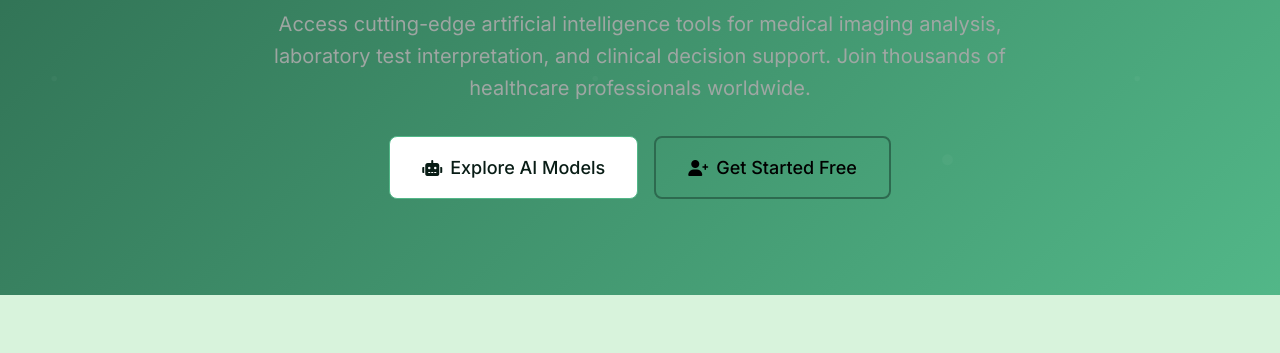
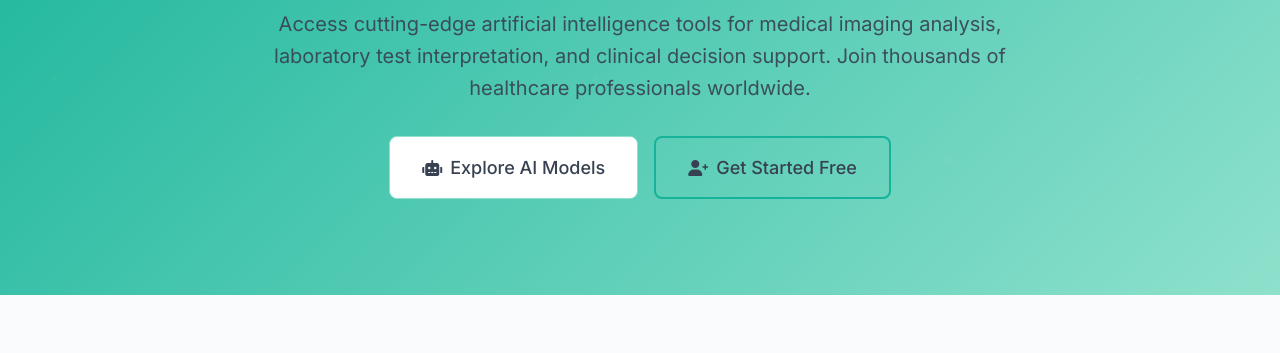
Before and after one commit to omarAbdelaal1/E-Doc, a website: page index.html in a window 1280 px wide. Shown: the part 331-684 px from the top of the page. Drawn offline with Linux system fonts and the light colour scheme.

Commit message:
Eyad colors

```diff
--- a/css/style.css
+++ b/css/style.css
@@ -4,40 +4,66 @@
 
 /* CSS Variables */
 :root {
-  /* Primary Brand Colors */
-  --primary-darkest: #081c15;
-  --primary-dark: #1b4332;
-  --primary: #2d6a4f;
-  --primary-light: #40916c;
-  --primary-lighter: #52b788;
-
-  /* Secondary & Accent */
-  --accent-dark: #40916c;
-  --accent: #74c69d;
-  --accent-light: #95d5b2;
+  /* Cool Clinical */
+  --cool-deep: #032f2f;
+  --cool-forest: #064b4a;
+  --cool-700: #0a6e6b;
+  --cool-500: #16b39a;
+  --cool-300: #3cd6b4;
+  --cool-100: #8ee1cc;
+  --cool-bg: #f1fffd;
+
+  /* Warm Organic */
+  --warm-deep: #13351f;
+  --warm-forest: #1f5a30;
+  --warm-700: #2e7d3a;
+  --warm-500: #3da85e;
+  --warm-300: #56c07a;
+  --warm-100: #8de09e;
+  --warm-bg: #fbfff8;
+
+  /* Shared neutrals */
+  --page-bg: #fafbfc;
+  --surface: #f3f6f7;
+  --text: #374151;
+  --white: #ffffff;
+  --danger: #dc2626;
+  --warning: #f59e0b;
+  --info: #0ea5e9;
+
+  /* Mapped design tokens (keeping existing names) */
+  --primary-darkest: var(--cool-deep);
+  --primary-dark: var(--cool-700);
+  --primary: var(--cool-500);
+  --primary-light: var(--cool-300);
+  --primary-lighter: var(--cool-100);
+
+  /* Secondary & Accent mapped to warm palette */
+  --accent-dark: var(--warm-700);
+  --accent: var(--warm-500);
+  --accent-light: var(--warm-300);
 
   /* Status Colors */
-  --success: #52b788;
-  --warning: #74c69d;
-  --error: #b7e4c7;
-  --info: #95d5b2;
+  --success: var(--warm-500);
+  --error: var(--danger);
+  /* keep warning and info from shared neutrals */
 
   /* Text Colors */
-  --text-primary: #081c15;
-  --text-secondary: #a9a9a9;
-  --text-muted: #b7b7b7;
-  --text-dark: #1e2124;
-  --text-light: #ffffff;
+  --text-primary: var(--text);
+  --text-secondary: var(--text);
+  --text-muted: #6b7280;
+  --text-dark: var(--text);
+  --text-light: var(--white);
 
   /* Background Colors */
-  --bg-primary: #ffffff;
-  --bg-secondary: #d8f3dc;
-  --bg-tertiary: #b7e4c7;
-  --bg-dark: #081c15;
-
-  /* Border and Shadow Colors */
-  --border-color: #95d5b2;
-  --border-light: #b7e4c7;
+  --bg-primary: var(--white);
+  --bg-secondary: var(--surface);
+  --bg-tertiary: var(--page-bg);
+  --bg-dark: var(--cool-deep);
+
+  /* Border and Shadows */
+  --border-color: var(--cool-100);
+  --border-light: var(--cool-100);
   --shadow-sm: 0 1px 2px 0 rgb(8 28 21 / 0.05);
   --shadow-md: 0 4px 6px -1px rgb(8 28 21 / 0.1),
     0 2px 4px -2px rgb(8 28 21 / 0.1);
@@ -73,7 +99,7 @@ body {
   font-family: var(--font-family);
   line-height: 1.6;
   color: var(--text-primary);
-  background-color: var(--bg-secondary);
+  background-color: var(--page-bg);
   overflow-x: hidden;
 }
 
@@ -678,7 +704,7 @@ a:hover {
 }
 
 .auth-divider span {
-  background-color: #ceedd6;
+  background-color: var(--surface);
   font-size: 1.25rem;
   position: relative;
   padding: 0 1rem;
@@ -723,8 +749,8 @@ a:hover {
 }
 
 .info-feature p {
-  opacity: 0.8;
   font-size: 0.875rem;
+  color: #222832;
 }
 
 /* AI Tools Page */
@@ -1040,6 +1066,10 @@ a:hover {
   margin-top: 4rem;
 }
 
+.footer p {
+  color: #cfcfcf;
+}
+
 .footer-content {
   display: grid;
   grid-template-columns: repeat(auto-fit, minmax(250px, 1fr));
@@ -1062,7 +1092,7 @@ a:hover {
 }
 
 .footer-section ul li a {
-  color: var(--text-muted);
+  color: #dfdfdf;
   transition: var(--transition);
 }
 
@@ -1096,7 +1126,7 @@ a:hover {
   text-align: center;
   padding-top: 2rem;
   border-top: 1px solid var(--text-muted);
-  color: var(--text-muted);
+  color: #dfdfdf;
 }
 
 /* AI Models Grid */
@@ -2952,14 +2982,14 @@ a:hover {
 }
 
 .btn-secondary:hover {
-  background: #2d6a4f;
-  color: white;
-  border: 1px solid #2d6a4f;
+  background: var(--primary-dark);
+  color: var(--white);
+  border: 1px solid var(--primary-dark);
 }
 
 .btn-outline {
   background: transparent;
-  color: black;
+  color: var(--text-primary);
   border: 2px solid var(--primary);
 }
 
@@ -3680,7 +3710,7 @@ a:hover {
 }
 
 .dashboard-btn-danger:hover {
-  background: #d32f2f;
+  background: var(--danger);
 }
 
 .dashboard-btn-sm {
```
